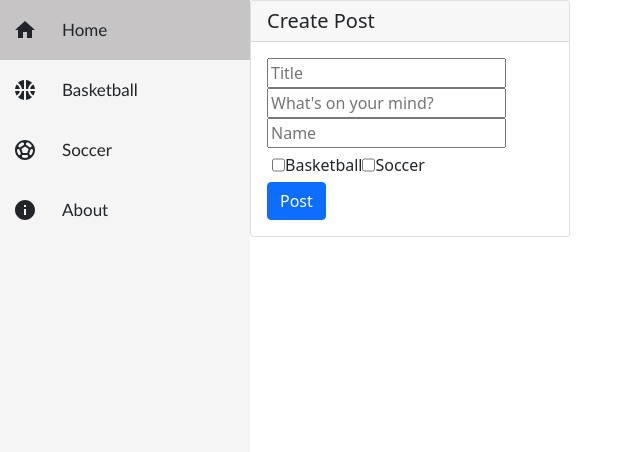
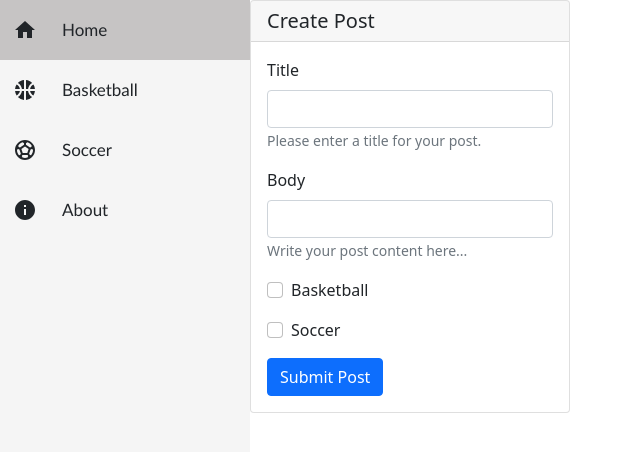
Before and after one commit to RawRaw5/mern-stack-application-, a React (Create React App) app in the folder mernstack/: page / in a window 1280 px wide. Shown: the top 452 px of the page, without its empty margins (0-640 px from the left). Built offline with nearby package versions, Linux system fonts and the light colour scheme.

Commit message:
updated create post card

```diff
--- a/mernstack/src/create_post.js
+++ b/mernstack/src/create_post.js
@@ -2,6 +2,7 @@ import React, { useState } from 'react';
 import './App.css';
 import Card from 'react-bootstrap/Card'
 import Button from 'react-bootstrap/Button'
+import Form from 'react-bootstrap/Form'
 
 // Example POST method implementation:
 async function postData(url = '', data = {}) {
@@ -36,8 +37,7 @@ function CreatePost() {
 
     const handleSubmit = event => {
         event.preventDefault()
-        const postDetails = {
-           title : title,
+        const postDetails = { title : title,
            body : body,
            author : author || "Anonymous"
         }
@@ -55,10 +55,40 @@ function CreatePost() {
 
   return (
     <div>
-          <Card style={{ width: '20rem'}}>
+      <Card style={{ width: "20rem" }}>
         <Card.Header as="h5">Create Post</Card.Header>
         <Card.Body>
-                <form onSubmit={handleSubmit}>
+          <Form>
+            <Form.Group className="mb-3">
+              <Form.Label>Title</Form.Label>
+              <Form.Control type="text" />
+              <Form.Text>Please enter a title for your post.</Form.Text>
+            </Form.Group>
+            <Form.Group className="mb-3">
+              <Form.Label>Body</Form.Label>
+              <Form.Control type="text" />
+              <Form.Text>Write your post content here...</Form.Text>
+            </Form.Group>
+            <Form.Group className="mb-3" controlId="formBasicCheckbox">
+              <Form.Check type="checkbox" label="Basketball" />
+            </Form.Group>
+            <Form.Group className="mb-3" controlId="formBasicCheckbox">
+              <Form.Check type="checkbox" label="Soccer" />
+            </Form.Group>
+            <Button className="primary" type="submit">
+              Submit Post
+            </Button>
+          </Form>
+        </Card.Body>
+      </Card>
+    </div>
+  );
+}
+
+export default CreatePost;
+
+
+{/* <form onSubmit={handleSubmit}>
 <input type='text' placeholder="Title"onChange={e => setTitle(e.target.value)} />
 <input id='text-box' type='text' placeholder="What's on your mind?" onChange={e => setBody(e.target.value)}/>
 <input type='text' placeholder='Name' onChange={e => setAuthor(e.target.value)}/>
@@ -71,12 +101,4 @@ function CreatePost() {
 </form>
 <form method= "POST" action= {`/?_method=POST`}>
 <Button onClick={handleSubmit} variant="primary">Post</Button>
-                </form>
-            </Card.Body>
-            </Card>
-
-      </div>
-  )
-}
-
-export default CreatePost;
+</form> */}
```
Lines whose indentation alone changed are shown as unchanged.
